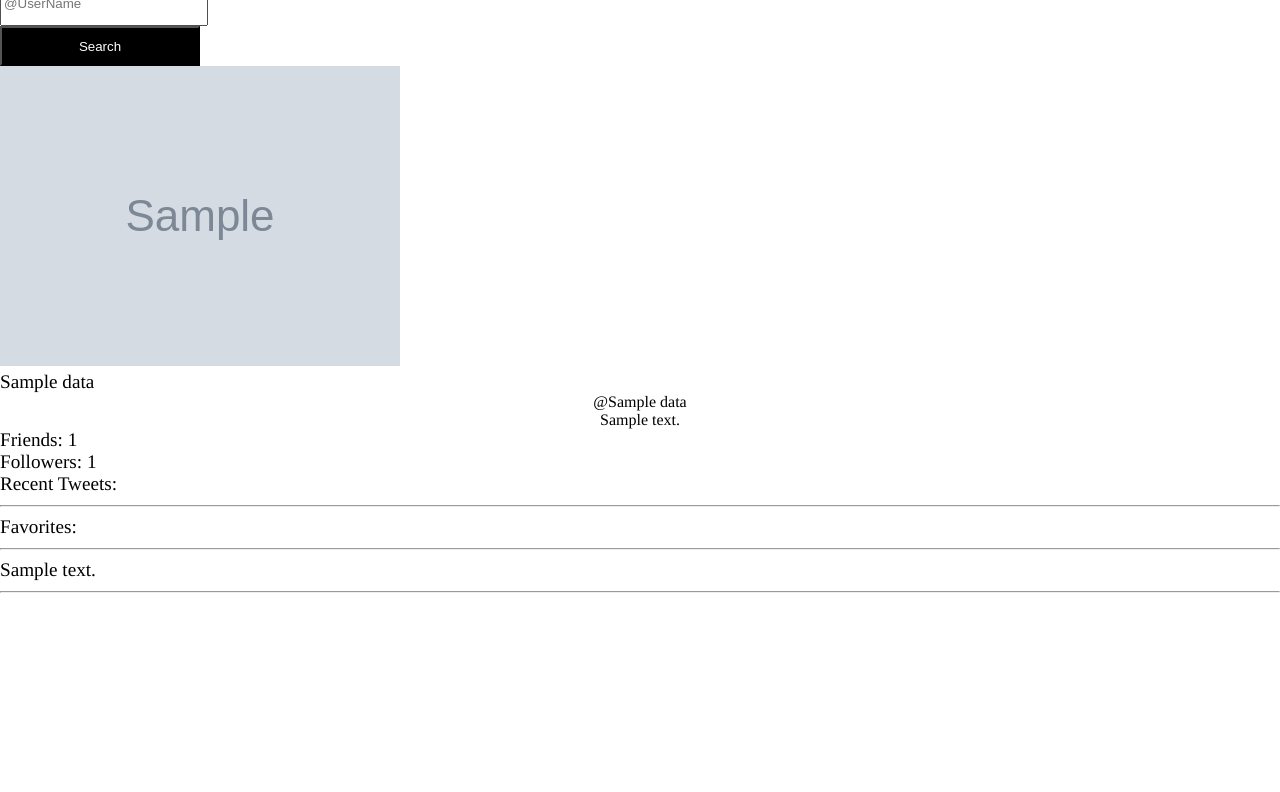
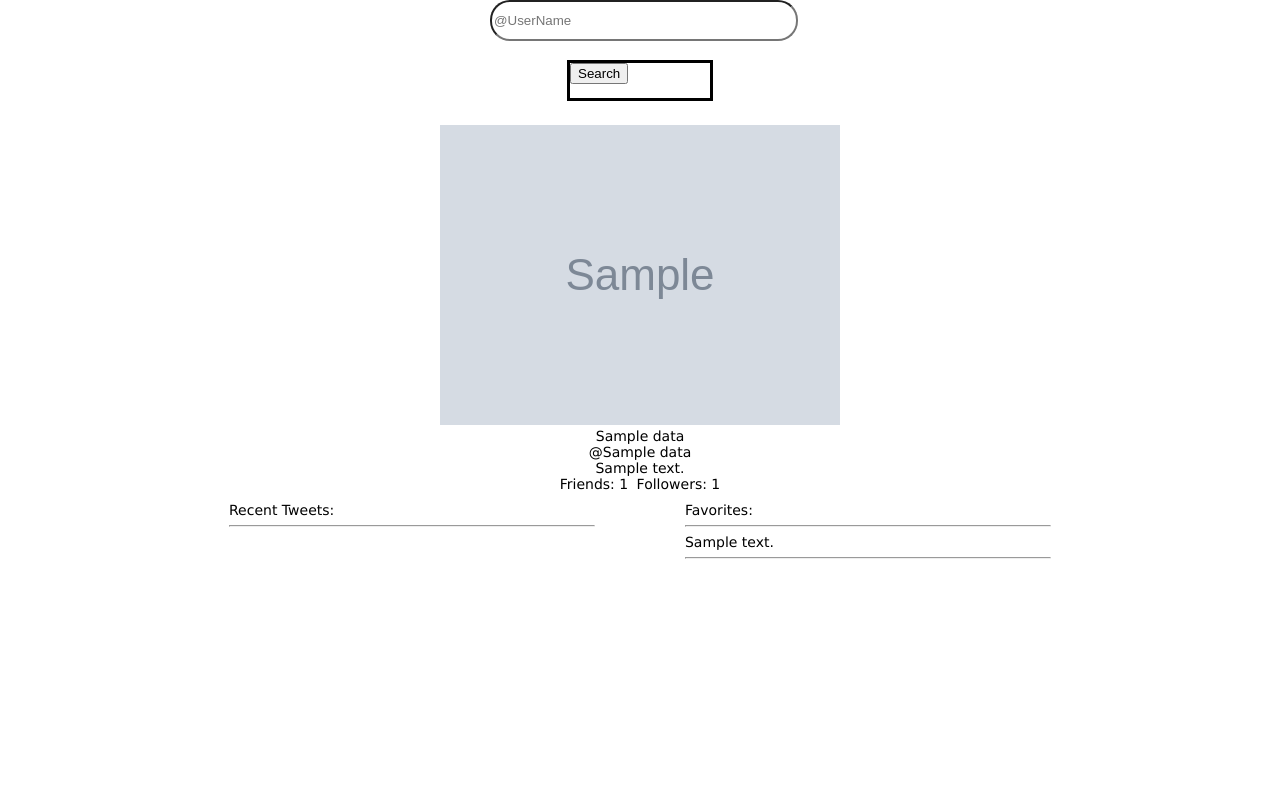
Before and after one commit to MichaelPierre-zz/tweeple-search, a CodeIgniter app: template application/views/search_page3.php in a window 1280 px wide. Shown: the top 792 px of the page. Before the commit the page ends 593 px from the top, so only its background shows below. Run offline with CodeIgniter, Linux system fonts and the light colour scheme; the template is opened without the code that fills it: most values are stand-ins (such as "Sample title", 1, 10 or a date in 2020); grey boxes marked "Sample" are stand-in pictures; data that the repository does not hold is empty.

Commit message:
Finish desktop media query

```diff
--- a/application/views/search_page2.php
+++ b/application/views/search_page2.php
@@ -13,7 +13,6 @@
 				<div id="form-home">
 				<?php echo form_open('index.php/search/index'); ?>
 					<header>
-					<h1>Tweeple Search</h1>
 					</header>
 
 					<div id="logo-container">
--- a/application/views/search_page3.php
+++ b/application/views/search_page3.php
@@ -10,7 +10,7 @@
 	<div id="container-result">
 	<?php echo validation_errors(); ?>
 	<?php echo form_open('index.php/search/index'); ?>
-		<header id="header-result">
+		<header>
 		<div class="input-parent">
 		<div class="input-child">
 			<input type="input" name="username" placeholder="@UserName" class="input-field" />
@@ -19,12 +19,13 @@
 
 		<div class="submit-parent">
 		<div class="submit-child">
-			<p><input type="submit" name="submit" value="Search" class="button" /></p>
+			<input type="submit" name="submit" value="Search" class="button" />
 		</div>
 		</div>
 		</header>
 		</form>
 		<section id="content-container">
+			<div id="user-summary-container">
 			<div id="user-summary">
 
 			<div id="profile-image-parent">
@@ -55,6 +56,8 @@
 			</div>
 
 			</div>
+			</div>
+			<div id="tweets-container">
 			<div id="user-tweets">
 			<div id="user-timeline">
 				<p>Recent Tweets:</p>
@@ -87,11 +90,13 @@
 				}
 				}
 				?></p>
+
 			</div>
 			</div>
 			<footer>
 			</footer>
 		</section>
+		</div>
 	</div>
 </body>
 </html>
--- a/css/style.css
+++ b/css/style.css
@@ -5,7 +5,8 @@ aside,article,section,header,footer,nav {
 html,body,div,h1,h2,h3,p {
 	margin: 0;
 	padding: 0;
-	font-family: Times, Times New Roman, serif;
+	font-family: Verdana, sans-serif;
+	font-size: 14px;
 }
 
 @media only screen and (max-width: 480px) {
@@ -47,6 +48,7 @@ header {
 	width: 345px;
 	height: 35px;
 	border-radius: 10px;
+	outline: none;
 }
 
 .submit-parent {
@@ -149,114 +151,132 @@ p {
 
 @media only screen and (min-width: 769px) {
 body {
+	background-color: #fff;
 	font-size: 1.2em;
 }
-#container-home {
-	position: absolute;
-	margin-top: -20px;
-	background-color: black;
-	height: 660px;
-	width: 100%;
+
+header {
+	margin: 10 0;
 }
 
-#content-home {
-	position: relative;
-	margin: 122.5px auto;
-	background-color: black;
-	width: 500px;
-	height: 310.5px;
+#logo-container {
+	height: 220px;
+	margin: 0 0 10px 0;
+}
+
+#logo {
+	height: 198px;
+	width: 198px;
+	background-image:url('../images/twitter-bird-dark-bgs-LARGE.png');
+	background-repeat: no-repeat;
+	margin: 0 auto;
+}
+
+.input-parent {
+	height: 60px;
 
 }
 
-#bird {
-	float: left;
-	width: 38.2%;
-	height: 100%;
-	background-image:url('../images/twitter-bird-dark-bgs-200x200.png');
-	background-repeat: no-repeat;
-	border-radius: 20px 0 0 20px;
-}
-
-#form-home {
-	float: right;
-	width: 60%;
-	height: 100%;
-	background-color: #4099FF;
-}
-
-#input-home {
-	padding: 30px 30px 15px 40px;
-}
-
-#submit-home {
-	padding: 0px 30px 30px 40px;
+.input-child {
+	width: 300px;
+	margin: 0 auto;
 }
 
 .input-field {
-	width: 200px;
-	height: 40px;
+	width: 300px;
+	height: 35px;
+	border-radius: 20px;
+	outline: none;
 }
 
-.button {
-	width: 200px;
-	height: 40px;
-	color: white;
-	background-color: black;
+.submit-parent {
+	height: 60px;
+}
+
+.submit-child {
+	width: 140px;
+	height: 35px;
+	margin: 0 auto;
+	border: 3px black solid;
 }
 
 
 
-/* search_page3.php */
+/* Targets Search_page3.php */
+
 #container-result {
-	position: absolute;
-	margin-top: -20px;
-	background-color: white;
-	height: 660px;
+
+}
+
+section#content-container {
+
+}
+
+#user-summary-container {
+	width: 100%;
+	margin: 10 0;
+}
+
+#user-summary {
+	width: 460px;
+	margin: 0 auto;
+	text-align: center;
+	padding: 5px;
+}
+
+#profile-image-parent {
+
+}
+
+#profile-image-child {
+
+}
+
+#real-name {
+
+}
+
+#screen-name {
+
+}
+
+#description {
+
+}
+
+#friend-follower-container {
+
+}
+
+#friend-count {
+	display: inline;
+	margin: 0 2px 0 0;
+}
+
+#follower-count {
+	display: inline;
+	margin: 0 0 0 2px;
+}
+
+#tweets-container {
 	width: 100%;
 }
 
-#content-result {
-	position: relative;
-	margin: 20px auto;
-	background-color: #999999;
-	width: 800px;
-	height: 1400px;
-	padding: 20px;
+#user-tweets {
+	height: 2000px; /* check this */
+	width: 65%;
+	margin: 0 auto;
 }
 
-
-#stackit {
-		width: 800px;
-		height: 200px;
+#user-timeline {
+	width: 44%;
+	float: left;
+	padding: 5px;
 }
 
-#profile-image {
-	text-align: center;
+#user-favorites {
+	width: 44%;
+	float: right;
+	padding: 5px;
 }
-
-#name {
-	font-size: 20px;
-	text-align: center;
 }
-
-#screen-name {
-	font-size: 16px;
-	text-align: center;
-}
-
-
-#description {
-	font-size: 16px;
-	text-align: center;
-}
-
-#friend-count {
-
-}
-
-#follower-count {
-
-}
-
-
-}
```
